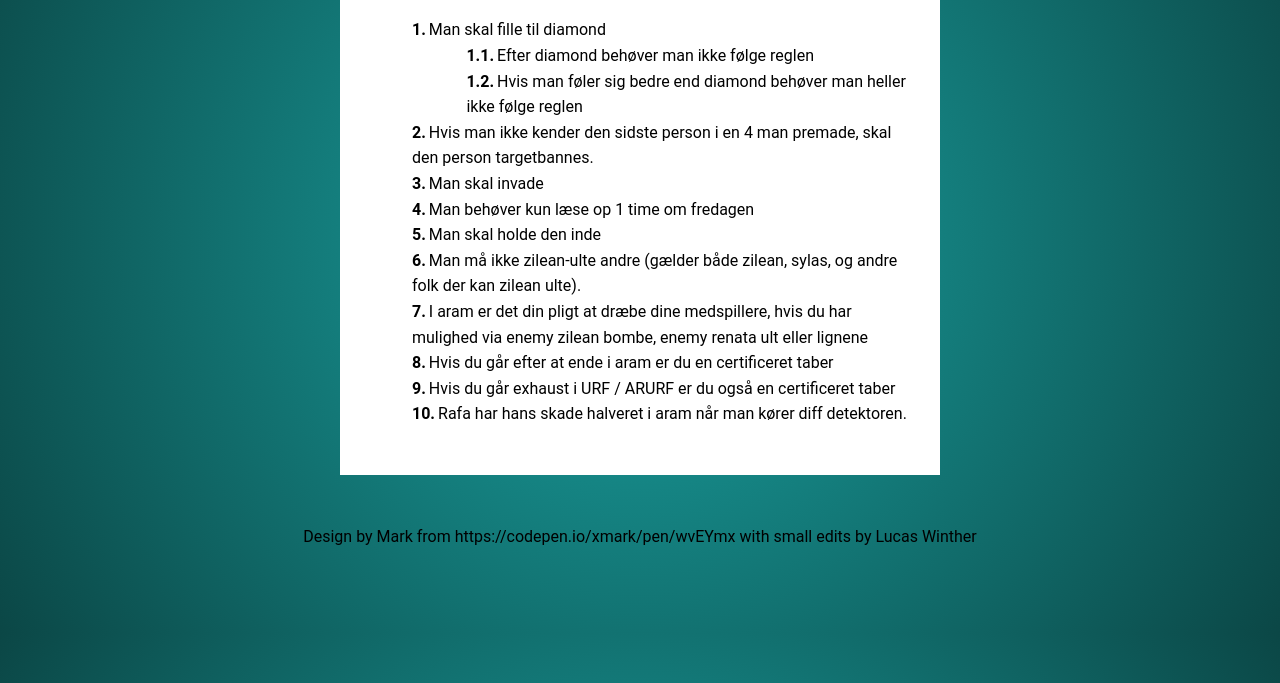
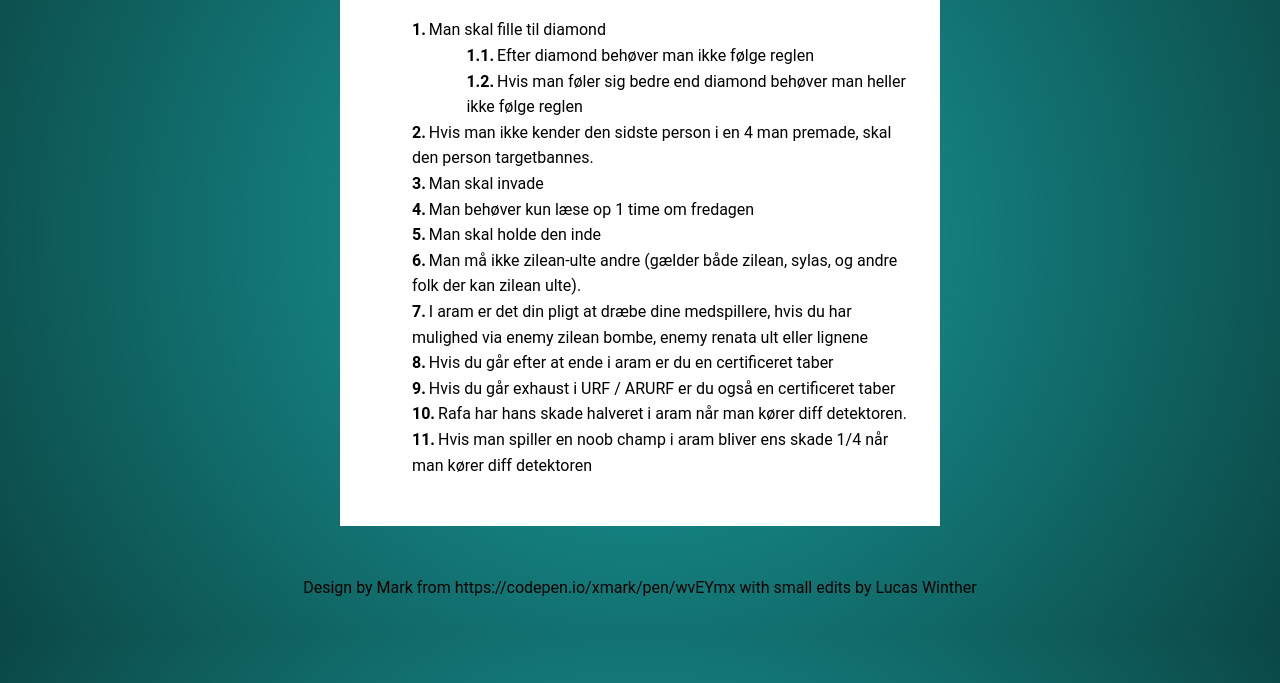
Before and after one commit to StereotypicalCat/reglerne, a plain HTML site: page index.html in a window 1280 px wide. Shown: the part 167-850 px from the top of the page. Drawn offline with Linux system fonts and the light colour scheme.

Commit message:
ARAM noob champ regl.

```diff
--- a/index.html
+++ b/index.html
@@ -25,6 +25,7 @@
         <li>Hvis du går efter at ende i aram er du en certificeret taber</li>
         <li>Hvis du går exhaust i URF / ARURF er du også en certificeret taber</li>
         <li>Rafa har hans skade halveret i aram når man kører diff detektoren.</li>
+        <li>Hvis man spiller en noob champ i aram bliver ens skade 1/4 når man kører diff detektoren</li>
     </ol>
 </div>
 
```
